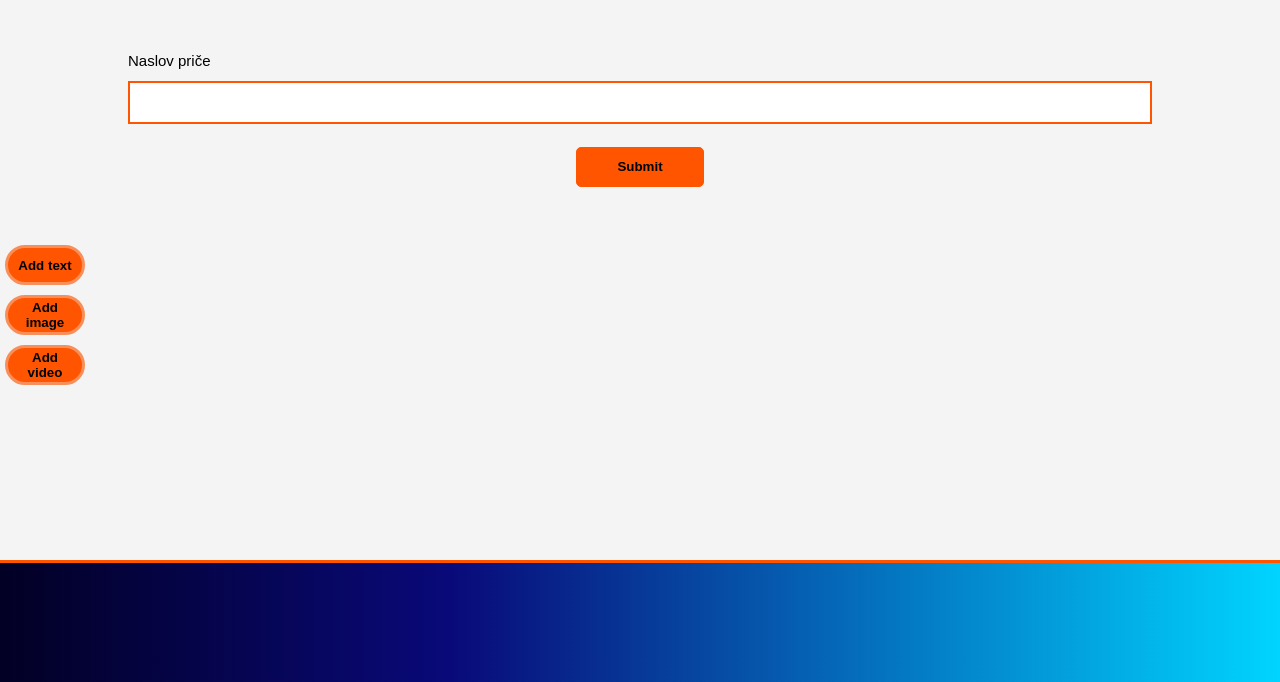
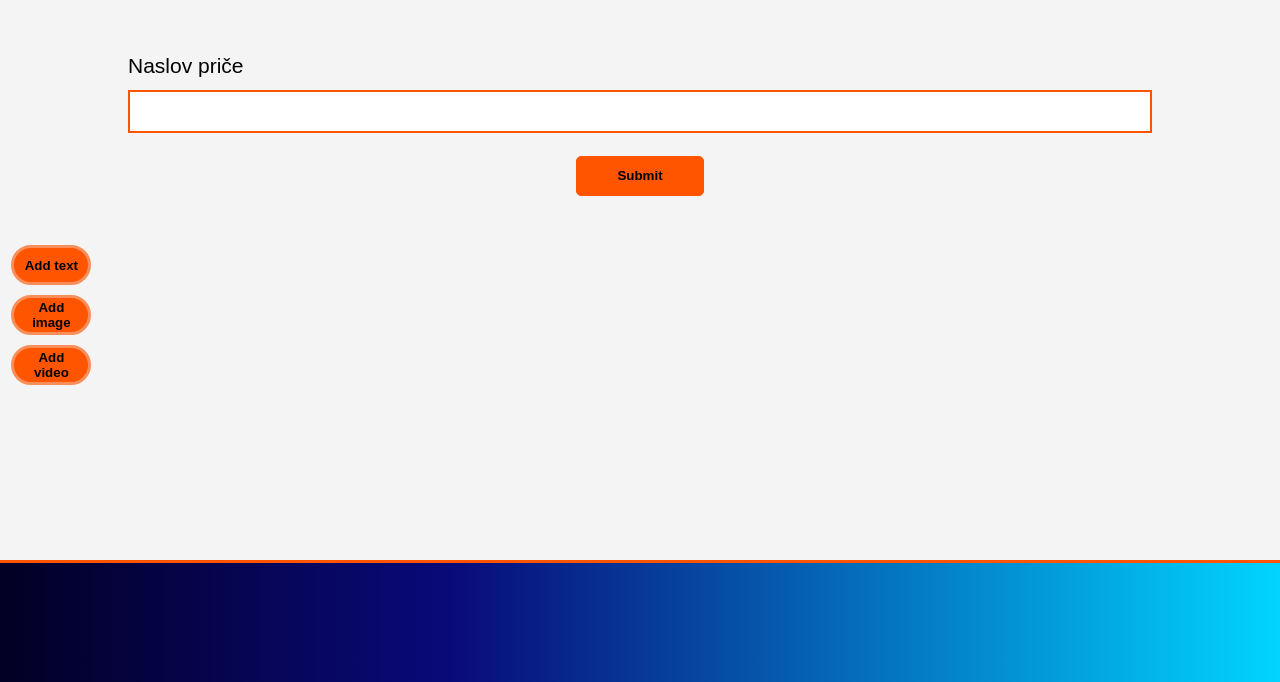
Before and after one commit to mm51593/PROGI_webapp, a Flask app: template app/templates/prijedlog_price.html in a window 1280 px wide. Shown: the part 103-785 px from the top of the page. Run offline with Flask 2, Linux system fonts and the light colour scheme; the template is opened without the code that fills it, so the values that code supplies are empty.

Commit message:
Dodane manje promjene za prijedlog price.

```diff
--- a/app/static/styles/style.css
+++ b/app/static/styles/style.css
@@ -449,6 +449,7 @@ button:hover {
 	display: flex;
 	flex-direction: column;
 	margin-top: 30vh;
+	margin-left: 0.5vw;
 }
 
 .btn-ctrl {
@@ -457,3 +458,7 @@ button:hover {
 	width: 10vh;
 	border: #f88f5b solid 3px;
 }
+
+#naslov-prijedlog {
+	font-size: 1.4em;
+}
--- a/app/templates/prijedlog_price.html
+++ b/app/templates/prijedlog_price.html
@@ -12,7 +12,7 @@
 <div class="main-container">
     <div class="container">
     <form method="post" enctype="multipart/form-data">
-        <label>Naslov priče
+        <label id="naslov-prijedlog">Naslov priče
             <input type="text" name="story-title">
         </label>
         <ol id="InputList"></ol>
```
